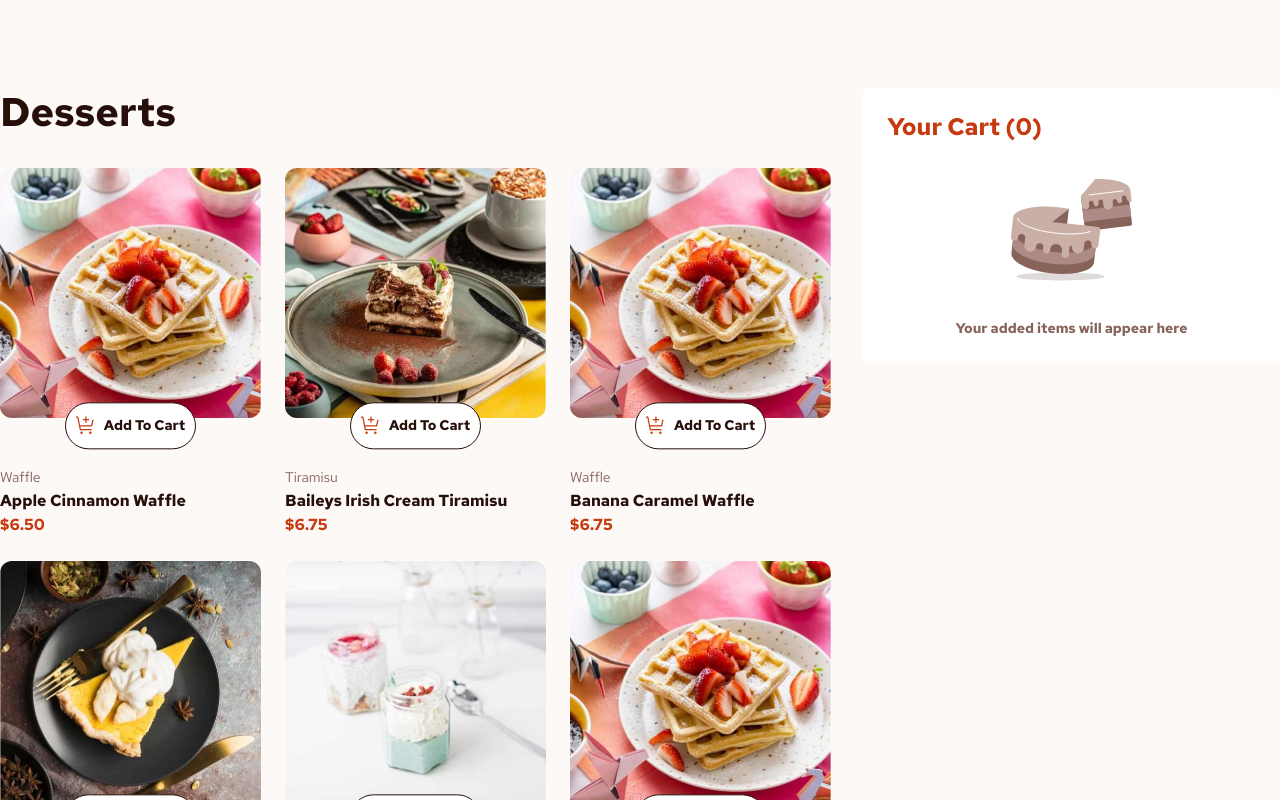
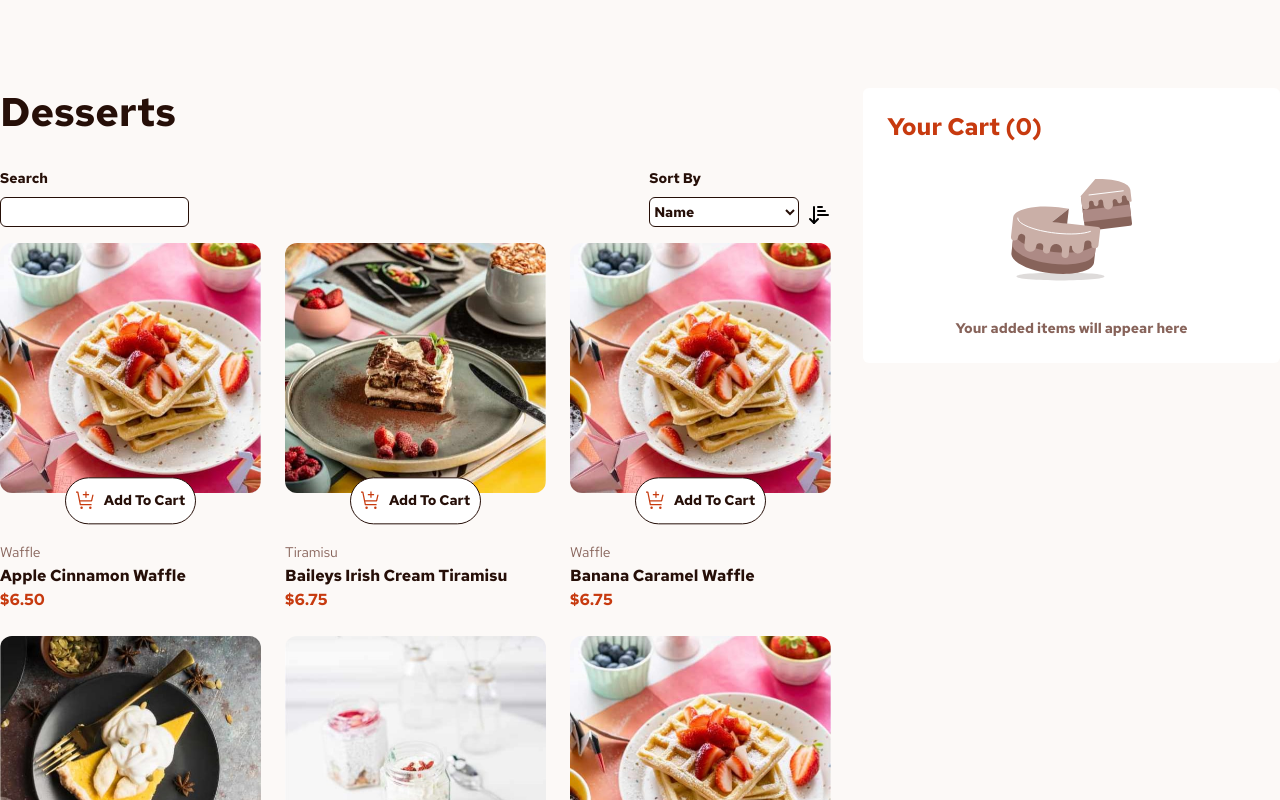
Before and after one commit to TranDanh1122/vue_product_list, a Vue app: page / in a window 1280 px wide. Shown: the top 800 px of the page. Built offline with nearby package versions, Linux system fonts and the light colour scheme.

Commit message:
filter + search complete

```diff
--- a/package.json
+++ b/package.json
@@ -11,11 +11,14 @@
   "dependencies": {
     "@tailwindcss/vite": "^4.1.5",
     "axios": "^1.9.0",
+    "lodash.debounce": "^4.0.8",
+    "lucide-vue-next": "^0.507.0",
     "pinia": "^3.0.2",
     "tailwindcss": "^4.1.5",
     "vue": "^3.5.13"
   },
   "devDependencies": {
+    "@types/lodash.debounce": "^4.0.9",
     "@vitejs/plugin-vue": "^5.2.3",
     "@vue/tsconfig": "^0.7.0",
     "typescript": "~5.8.3",
--- a/src/features/ProductList/ProductList.vue
+++ b/src/features/ProductList/ProductList.vue
@@ -1,11 +1,16 @@
 <script setup lang="ts">
 import { useProductList } from '../../stores/Product';
 import ProductItem from './components/ProductItem.vue';
+import Filter from './components/Filter.vue';
 const productStore = useProductList()
 </script>
 <template>
-    <div class="w-full flex items-stretch justify-start gap-6 flex-wrap">
-        <ProductItem v-for="(product, key) in productStore.filteredProduct" :key :product />
+    <div class="w-full">
+        <Filter/>
+        <div class="w-full flex items-stretch justify-start gap-6 flex-wrap">
+            <ProductItem v-for="(product, key) in productStore.filteredProduct" :key :product />
+        </div>
     </div>
+
 </template>
 <style scoped></style>
--- /dev/null
+++ b/src/features/ProductList/components/Filter.vue
@@ -0,0 +1,47 @@
+<script setup lang="ts">
+import { ArrowDownNarrowWide, ArrowUpWideNarrow } from 'lucide-vue-next';
+import { useProductList } from '../../../stores/Product';
+import type { Product } from '../../../type';
+import debounce from 'lodash.debounce';
+import { ref, watch } from "vue"
+const productStore = useProductList()
+const handleChangeSortBy = (e: Event) => {
+  const value = (e.target as HTMLSelectElement).value as keyof Product
+  productStore.changeSortBy(value)
+}
+const handleChangeSort = (type: "asc" | "desc") => {
+  productStore.changeOrder(type)
+}
+const inputRef = ref("")
+const debounceSearch = debounce((val: string) => {
+  productStore.search(val)
+}, 300)
+watch(inputRef, () => {
+  debounceSearch(inputRef.value)
+})
+</script>
+<template>
+  <div class="flex items-center mb-4">
+    <div class="flex flex-col gap-2">
+      <label for="search" class="text-4-bold text-rose-900">Search</label>
+      <input v-model="inputRef" type="text" id="search"
+        class="bg-white border border-rose-900 rounded-md focus-visible:outline-0 px-1 py-0.5" />
+    </div>
+    <div class="ml-auto flex items-end gap-2">
+      <div class="flex flex-col  gap-2">
+        <label class="text-4-bold text-rose-900" for="sort-by">Sort By</label>
+        <select @change="handleChangeSortBy"
+          class="text-4-bold text-rose-900 bg-white hover:outline-0 min-w-[150px] border rounded-md py-1" id="sort-by">
+          <option value="name">Name</option>
+          <option value="category">Category</option>
+          <option value="price">Price</option>
+        </select>
+      </div>
+      <ArrowDownNarrowWide @click="handleChangeSort('desc')" v-if="productStore.filter.sort == 'asc'"
+        class="cursor-pointer size-6 " />
+      <ArrowUpWideNarrow @click="handleChangeSort('asc')" v-if="productStore.filter.sort == 'desc'"
+        class="cursor-pointer size-6 " />
+    </div>
+
+  </div>
+</template>
--- a/src/stores/Product.ts
+++ b/src/stores/Product.ts
@@ -51,6 +51,16 @@ export const useProductList = defineStore('products', {
                 if (this.paginate.offset > 0)
                     this.paginate.offset = this.paginate.offset - this.paginate.limit
             }
+        },
+        changeSortBy(sortBy: keyof Product) {
+            this.filter.sortBy = sortBy
+        },
+        changeOrder(order: "asc" | "desc") {
+           if(order != this.filter.sort)
+            this.filter.sort = order
+        },
+        search(val: string) {
+            this.filter.search = val
         }
     },
     getters: {
@@ -58,10 +68,10 @@ export const useProductList = defineStore('products', {
             return state.products.length
         },
         filteredProduct(state) {
-            let result = state.products
+            let result = [...state.products]
             if (state.filter.search) {
                 const searchStr = state.filter.search.toLocaleLowerCase().trim()
-                result = result.filter(prod => prod.name.toLocaleLowerCase() != searchStr)
+                result = result.filter(prod => prod.name.toLocaleLowerCase().includes(searchStr.toLocaleLowerCase()))
             }
             if (state.filter.sort) {
                 const sortBy = state.filter.sortBy
```
Also changed, not shown: src/style.css (line endings or trailing spaces), 1 other file (tests, documents, lock files or other folders).
